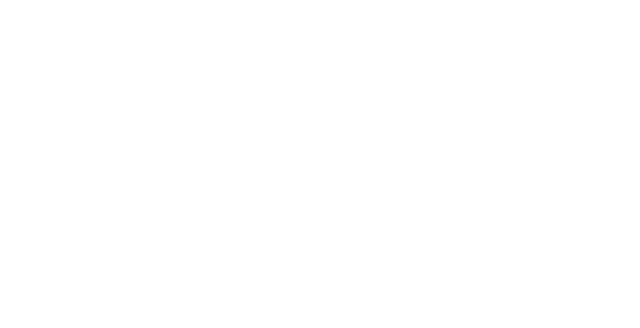
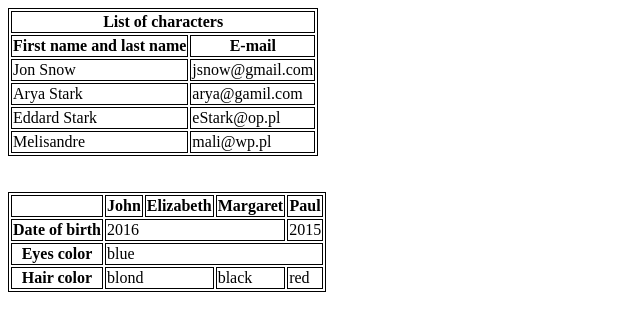
Before and after one commit to mareknibelski/exercises_html_css, a plain HTML site: page 05.Tabele/index.html in a window 1280 px wide. Shown: the whole page, without its empty margins (0-640 px from the left). Drawn offline with Linux system fonts and the light colour scheme.

Commit message:
add 5 work

```diff
--- a/05.Tabele/index.html
+++ b/05.Tabele/index.html
@@ -3,9 +3,59 @@
 <head>
     <meta charset="UTF-8">
     <title>Task 5</title>
-
+    <link rel="stylesheet" href="css/style.css">
 </head>
 <body>
-
+  <table>
+    <tr>
+      <th colspan="2" scope="col">List of characters</th>
+    </tr>
+    <tr>
+      <th scope="col">First name and last name</th>
+      <th scope="col">E-mail</th>
+    </tr>
+    <tr>
+      <td>Jon Snow</td>
+      <td>jsnow@gmail.com</td>
+    </tr>
+    <tr>
+      <td>Arya Stark</td>
+      <td>arya@gamil.com</td>
+    </tr>
+    <tr>
+      <td>Eddard Stark</td>
+      <td>eStark@op.pl</td>
+    </tr>
+    <tr>
+      <td>Melisandre</td>
+      <td>mali@wp.pl</td>
+    </tr>
+  </table>
+  <br>
+  <br>
+  <table>
+    <tr>
+      <th scope="col"></th>
+      <th scope="col">John</th>
+      <th scope="col">Elizabeth</th>
+      <th scope="col">Margaret</th>
+      <th scope="col">Paul</th>
+    </tr>
+    <tr>
+      <th scope="row">Date of birth</th>
+      <td colspan="3">2016</td>
+      <td>2015</td>
+    </tr>
+    <tr>
+      <th scope="row">Eyes color</th>
+      <td colspan="4">blue</td>
+    </tr>
+    <tr>
+      <th scope="row">Hair color</th>
+      <td colspan="2">blond</td>
+      <td>black</td>
+      <td>red</td>
+    </tr>
+  </table>
 </body>
 </html>
```
